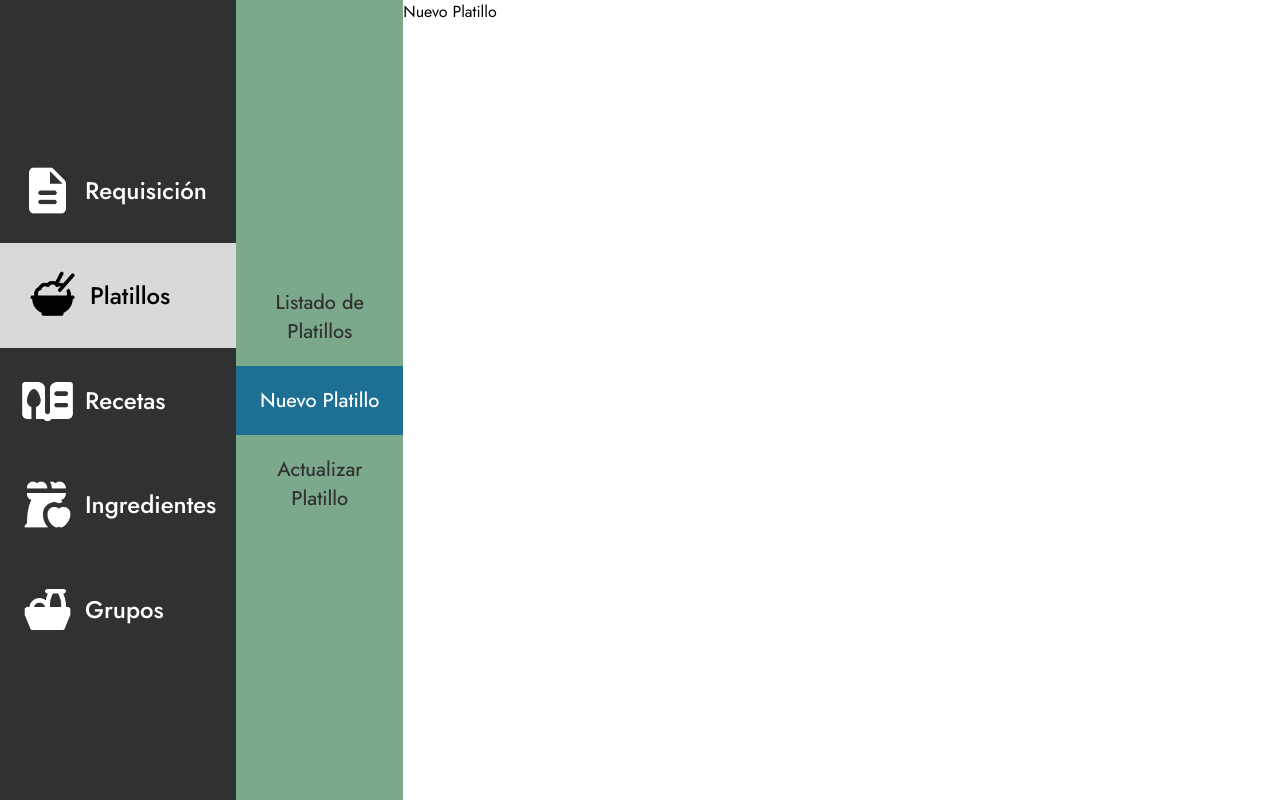
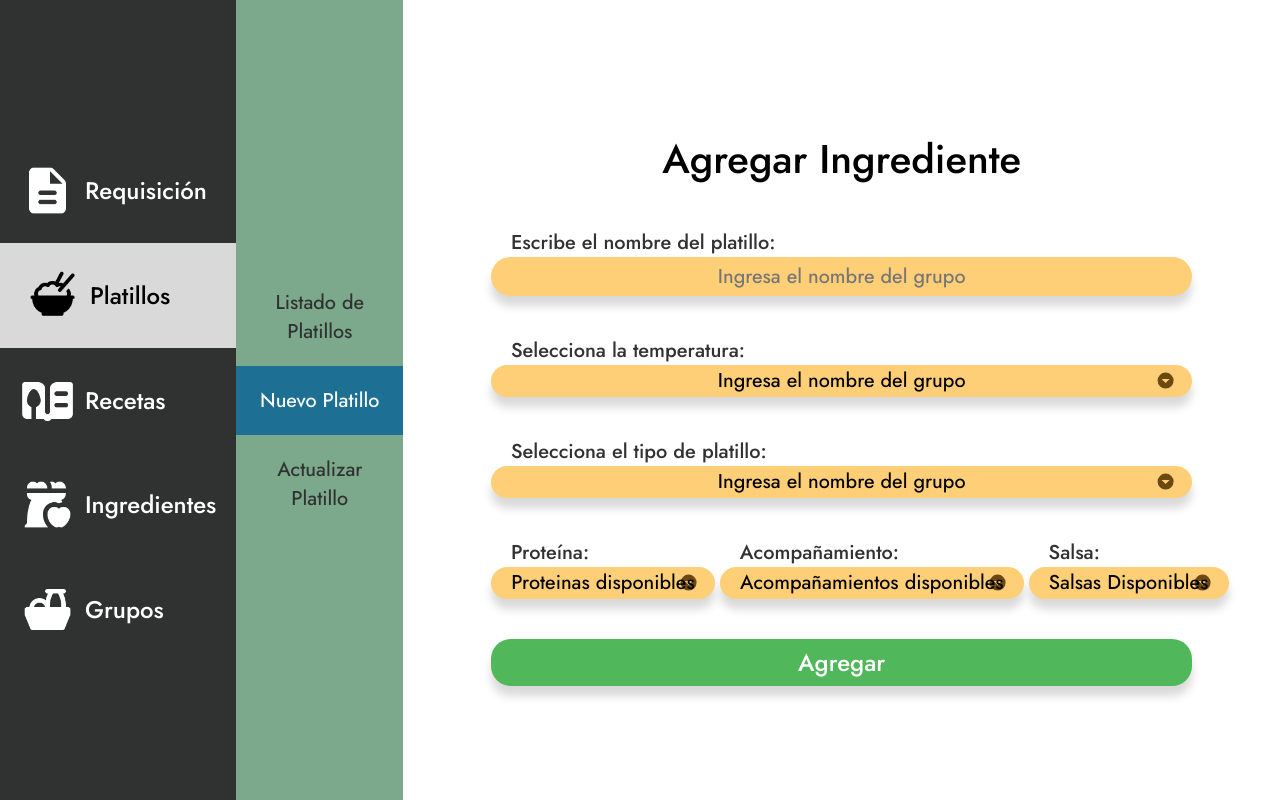
Before and after one commit to AntonioNoguera/IRE_FRONT_V2, a React (Create React App) app in the folder ire_front_r2/: page /platillos/nuevo in a window 1280 px wide. Built offline with nearby package versions, Linux system fonts and the light colour scheme.

Commit message:
Feat (New Dish/Group/Recipe/Ingredient UI) -> Main components r added

```diff
--- a/ire_front_r2/src/components/Layouts/CenteredDisplay.js
+++ b/ire_front_r2/src/components/Layouts/CenteredDisplay.js
@@ -1,12 +1,14 @@
-const CenteredDisplay = ({ children, width = '80%' }) => {
+const CenteredDisplay = ({ children, width = '80%', height = 'auto' }) => {
     const componentStyles = {
+        display: 'flex',
+        flexDirection: 'column',
         justifyContent: 'center',
-        alignItems: 'center',
-        width: width
+        width: width,
+        height: height
     };
 
     return (
-        <div style={{ display: 'flex', justifyContent: 'center' ,alignItems: 'center'}}>
+        <div style={{ display: 'flex', flexGrow: 1, justifyContent: 'center', alignItems: 'center' }}>
             <div style={componentStyles}>
                 {children}
             </div>
--- /dev/null
+++ b/ire_front_r2/src/components/Layouts/HorizontalDisplay.js
@@ -0,0 +1,19 @@
+const HorizontalDisplay = ({ children, width = '100%', height = 'auto' }) => {
+    const componentStyles = {
+        display: 'flex',
+        flexDirection: 'row',
+        justifyContent: 'space-evenly',
+        flexGrow: 1,
+        height: height
+    };
+
+    return (
+        <div style={{ display: 'flex', flexGrow: 1, width: width, height: height }}>
+            <div style={componentStyles}>
+                {children}
+            </div>
+        </div>
+    );
+}
+
+export default HorizontalDisplay;
--- /dev/null
+++ b/ire_front_r2/src/components/Layouts/WhiteDummySpacer.js
@@ -0,0 +1,9 @@
+const WhiteDummySpacer = ()=> {
+    return (
+        <div>
+            <p>&nbsp; &nbsp;</p>
+        </div>
+    )
+}
+
+export default WhiteDummySpacer;
--- a/ire_front_r2/src/components/UIcomponents/DropDownSelection.js
+++ b/ire_front_r2/src/components/UIcomponents/DropDownSelection.js
@@ -9,20 +9,22 @@ const componentStyles = {
     fontSize: '20px',
     outline:'none',
     paddingBlock:'5px',
+    paddingInline: '20px',
     boxShadow: '0px 10px 10px 0px var(--ire-lightGray) ',
-    width:'100%',
-    resize:  'none'
+    resize:  'none',
+    appearance: 'none',
+    backgroundImage: `url('${process.env.PUBLIC_URL}/arrow_dropdown.svg')`,
+    backgroundRepeat: 'no-repeat',
+        backgroundPosition: 'right 10px center', // Usa backticks y comillas simples correctamente
+
 
 }
 
 const DropDownSelection = ({children, options})=> {
     return (
-        <div >
-            <select style = {componentStyles}>
+        <select style = {componentStyles}>
             <option value="" disabled selected> {children} </option>
         </select>
-        </div>
-
     )
 }
 
--- a/ire_front_r2/src/components/UIcomponents/Label.js
+++ b/ire_front_r2/src/components/UIcomponents/Label.js
@@ -2,7 +2,7 @@ import './../../mainStyles.css';
 
 const componentStyles = {
     color: 'var(--ire-black)',
-    marginTop: '25px',
+    marginTop: '5vh',
     fontSize : '20px',
     paddingLeft : '20px',
     fontWeight : 'var(--ire-Bold)',
--- a/ire_front_r2/src/pages/Dish/NewDish.js
+++ b/ire_front_r2/src/pages/Dish/NewDish.js
@@ -1,7 +1,58 @@
+import CenteredDisplay from "../../components/Layouts/CenteredDisplay";
+import HorizontalDisplay from "../../components/Layouts/HorizontalDisplay";
+import Title from "../../components/Layouts/Title";
+import Button from "../../components/UIcomponents/Button";
+import EditText from "../../components/UIcomponents/EditText";
+
+import BigTextArea from "../../components/UIcomponents/BigTextArea";
+import Label from "../../components/UIcomponents/Label";
+import DropDownSelection from "../../components/UIcomponents/DropDownSelection";
+
+import WhiteDummySpacer from "../../components/Layouts/WhiteDummySpacer";
+
 const NewDish = () => {
-    return (<div>
-        Nuevo Platillo
-    </div>)
+    return (
+        <>
+            <CenteredDisplay>
+            <Title> Agregar Ingrediente </Title>
+
+                <Label>Escribe el nombre del platillo:</Label>
+                <EditText>Ingresa el nombre del grupo</EditText>
+
+                <Label>Selecciona la temperatura: </Label>
+                <DropDownSelection>Ingresa el nombre del grupo</DropDownSelection>
+
+                <Label>Selecciona el tipo de platillo:</Label>
+                <DropDownSelection>Ingresa el nombre del grupo</DropDownSelection>
+
+                <HorizontalDisplay>
+                    <CenteredDisplay width="100%">
+                        <Label>Proteína:</Label>
+                        <DropDownSelection>Proteinas disponibles</DropDownSelection>
+                    </CenteredDisplay>
+
+                    <WhiteDummySpacer/>
+
+                    <CenteredDisplay width="100%">
+                        <Label>Acompañamiento:</Label>
+                        <DropDownSelection>Acompañamientos disponibles</DropDownSelection>
+                    </CenteredDisplay>
+
+                    <WhiteDummySpacer/>
+
+                    <CenteredDisplay width="100%">
+                        <Label>Salsa:</Label>
+                        <DropDownSelection>Salsas Disponibles</DropDownSelection>
+                    </CenteredDisplay>
+                </HorizontalDisplay>
+
+
+                <Button>Agregar</Button>
+
+            </CenteredDisplay>
+        </>
+
+    )
 }
 
 export default NewDish;
--- a/ire_front_r2/src/pages/Group/NewGroup.js
+++ b/ire_front_r2/src/pages/Group/NewGroup.js
@@ -12,21 +12,20 @@ import DropDownSelection from "../../components/UIcomponents/DropDownSelection";
 const NewGroup = () => {
     return(
         <>
-            <Title> Agregar Grupo </Title>
-
              <CenteredDisplay>
+             <Title> Agregar Grupo </Title>
                     <Label>Nombre del Grupo:</Label>
                     <EditText>Ingresa el nombre del grupo</EditText>
 
                     <Label>Descripción del Grupo:</Label>
                     <BigTextArea>Ingresa una clara descripción acerca del grupo</BigTextArea>
 
-                    <CenteredDisplay>
+                    <CenteredDisplay width="50%">
                         <Label>Color del grupo:</Label>
                         <DropDownSelection>Seleccione el color de la etiqueta</DropDownSelection>
                     </CenteredDisplay>
 
-                    <Button> Agregar</Button>
+                    <Button>Agregar</Button>
 
              </CenteredDisplay>
         </>
--- a/ire_front_r2/src/pages/Ingredient/NewIngredient.js
+++ b/ire_front_r2/src/pages/Ingredient/NewIngredient.js
@@ -1,7 +1,49 @@
+import CenteredDisplay from "../../components/Layouts/CenteredDisplay";
+import HorizontalDisplay from "../../components/Layouts/HorizontalDisplay";
+import Title from "../../components/Layouts/Title";
+import Button from "../../components/UIcomponents/Button";
+import EditText from "../../components/UIcomponents/EditText";
+
+import BigTextArea from "../../components/UIcomponents/BigTextArea";
+import Label from "../../components/UIcomponents/Label";
+import DropDownSelection from "../../components/UIcomponents/DropDownSelection";
+
+import WhiteDummySpacer from "../../components/Layouts/WhiteDummySpacer";
+
 const NewIngredients = () => {
-    return (<div>
-        Nuevo Ingrediente
-    </div>)
+    return (
+        <>
+            <CenteredDisplay>
+            <Title> Agregar Ingrediente </Title>
+                <Label>Nombre del Ingrediente:</Label>
+
+                <EditText>Ingresa el nombre del grupo</EditText>
+
+                <HorizontalDisplay>
+                    <CenteredDisplay width="100%">
+                        <Label>Cantidad del Ingrediente:</Label>
+                        <EditText>Valor numérico de Ingrediente</EditText>
+                    </CenteredDisplay>
+
+                    <WhiteDummySpacer/>
+
+                    <CenteredDisplay width="100%">
+                        <Label>Unidad:</Label>
+                        <EditText>Unidad del Ingrediente</EditText>
+                    </CenteredDisplay>
+
+                </HorizontalDisplay>
+
+                <CenteredDisplay width="50%">
+                    <Label>Grupo:</Label>
+                    <DropDownSelection>Selecciona el grupo del ingrediente</DropDownSelection>
+                </CenteredDisplay>
+
+                <Button>Agregar</Button>
+
+            </CenteredDisplay>
+        </>
+    )
 }
 
 export default NewIngredients;
--- a/ire_front_r2/src/pages/Recipe/NewRecipe.js
+++ b/ire_front_r2/src/pages/Recipe/NewRecipe.js
@@ -1,7 +1,58 @@
+import CenteredDisplay from "../../components/Layouts/CenteredDisplay";
+import HorizontalDisplay from "../../components/Layouts/HorizontalDisplay";
+import Title from "../../components/Layouts/Title";
+import Button from "../../components/UIcomponents/Button";
+import EditText from "../../components/UIcomponents/EditText";
+
+import BigTextArea from "../../components/UIcomponents/BigTextArea";
+import Label from "../../components/UIcomponents/Label";
+import DropDownSelection from "../../components/UIcomponents/DropDownSelection";
+import WhiteDummySpacer from "../../components/Layouts/WhiteDummySpacer";
+
 const NewRecipe = () => {
-    return (<div>
-        Nueva Receta
-    </div>)
+    return (
+        <>
+            <CenteredDisplay>
+            <Title> Agregar Receta </Title>
+
+                <Label>Selecciona el Platillo:</Label>
+                <DropDownSelection>Selecciona el platillo del ingrediente</DropDownSelection>
+
+                <HorizontalDisplay>
+                    <CenteredDisplay width="100%">
+                        <Label>Selecciona el Grupo del Ingrediente:</Label>
+                        <DropDownSelection>Grupo del Ingrediente</DropDownSelection>
+                    </CenteredDisplay>
+
+                    <WhiteDummySpacer/>
+
+                    <CenteredDisplay width="100%">
+                        <Label>Selecciona el Ingrediente:</Label>
+                        <DropDownSelection>Selecciona al platillo</DropDownSelection>
+                    </CenteredDisplay>
+                </HorizontalDisplay>
+
+
+                <HorizontalDisplay>
+                    <CenteredDisplay width="100%">
+                        <Label>Cantidad del Ingrediente:</Label>
+                        <EditText>Valor numérico de Ingrediente</EditText>
+                    </CenteredDisplay>
+
+                    <WhiteDummySpacer/>
+
+                    <CenteredDisplay width="100%">
+                        <Label>¿Para cuántos Servicios?:</Label>
+                        <EditText>Unidad del Ingrediente</EditText>
+                    </CenteredDisplay>
+
+                </HorizontalDisplay>
+
+                <Button>Agregar</Button>
+
+            </CenteredDisplay>
+        </>
+    )
 }
 
 export default NewRecipe;
```
Also changed, not shown: ire_front_r2/public/arrow_dropdown.svg (added).
